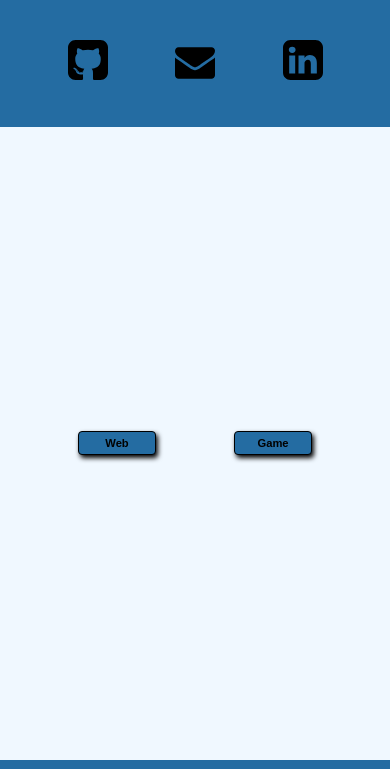
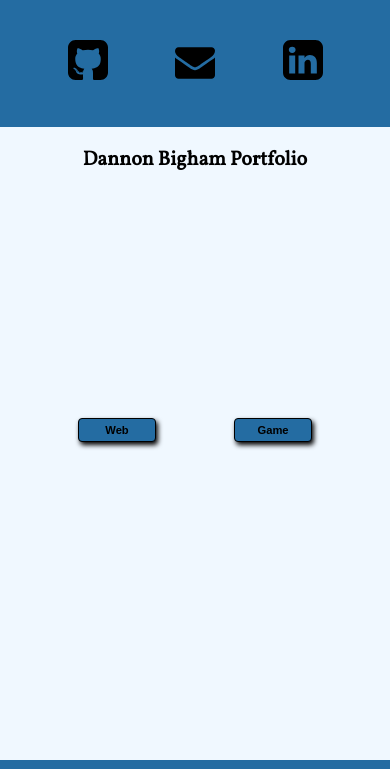
Before and after one commit to dannonb/Portfolio2020, a website: page pub/index.html in a window 390 px wide. Shown: the top 769 px of the page. Drawn offline with Linux system fonts and the light colour scheme.

Commit message:
adding header to site

```diff
--- a/pub/index.html
+++ b/pub/index.html
@@ -36,8 +36,11 @@
 
 
 
+    <h1 id="name-header" style="text-align: center; text-decoration: none;">Dannon Bigham Portfolio</h1>
+
 
     <section id="start">
+
         <button id="webbtn">Web</button>
         <button id="gamebtn">Game</button>
       </section>
--- a/pub/style.css
+++ b/pub/style.css
@@ -377,6 +377,8 @@ footer img {
 
     #start {
         background-size: 200px;
+        height: 60vh;
+        padding-bottom: 25px;
     }
 
     #web-examples {
@@ -385,6 +387,13 @@ footer img {
 
     .project {
         height: 60%;
+    }
+
+    #name-header {
+        font-size: 20px;
+        padding-top: 5%;
+        padding-bottom: 0;
+
     }
 
 
```
